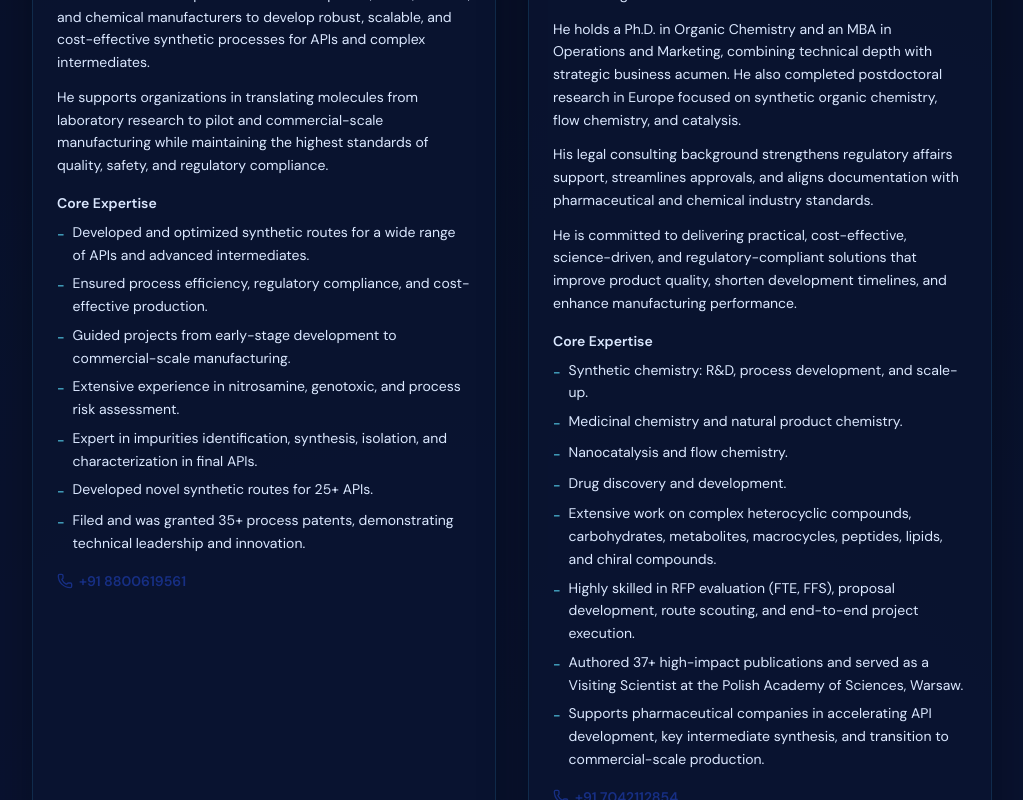
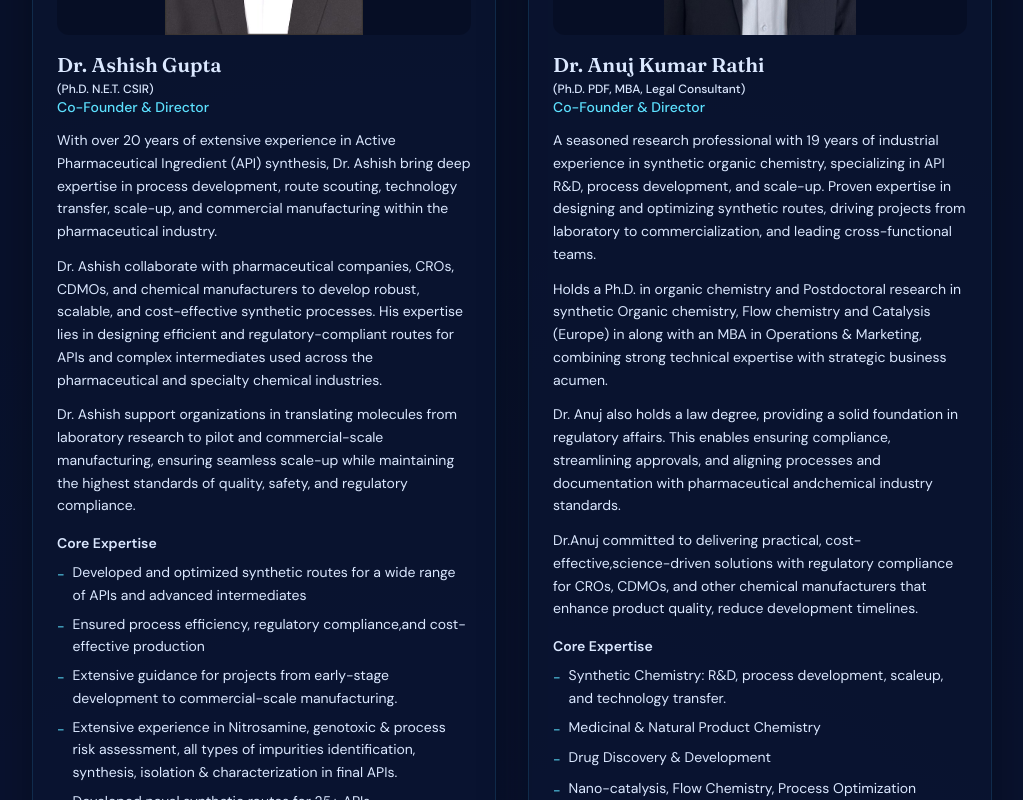
Before and after one commit to AmulyaKaushik/Imagine-Pharma-Solutions, a React (Vite) app: page /about in a window 1280 px wide. Shown: the part 2240-3040 px from the top of the page, without its empty margins (128-1151 px from the left). Built offline with nearby package versions, Linux system fonts and the light colour scheme.

Commit message:
edited bio of founders and added photos and made changed in hero section

```diff
--- a/src/components/Hero.jsx
+++ b/src/components/Hero.jsx
@@ -3,6 +3,7 @@
  * Uses an Unsplash pharma-lab image via CSS background.
  */
 import { motion } from 'framer-motion';
+import { useEffect, useState } from 'react';
 import { Link }   from 'react-router-dom';
 import { ArrowRight, ChevronDown } from 'lucide-react';
 import pharmaLabBg from '../assets/images/Pharmaceutical-Lab-Setup.png';
@@ -17,7 +18,25 @@ const item = {
   show:   { opacity: 1, y: 0, transition: { duration: 0.6, ease: 'easeOut' } },
 };
 
+const ROTATING_SERVICES = [
+  'Discovery Services',
+  'Development',
+  'Manufacturing',
+  'Specialty Chemicals',
+  'API Solutions',
+];
+
 export default function Hero() {
+  const [activeService, setActiveService] = useState(0);
+
+  useEffect(() => {
+    const timer = window.setInterval(() => {
+      setActiveService((prev) => (prev + 1) % ROTATING_SERVICES.length);
+    }, 2200);
+
+    return () => window.clearInterval(timer);
+  }, []);
+
   return (
     <section
       className="relative min-h-screen flex items-center overflow-hidden"
@@ -55,10 +74,22 @@ export default function Hero() {
                 Delivering Trust.
               </motion.h1>
 
-              {/* Sub-heading */}
-              <motion.p variants={item} className="text-lg md:text-2xl text-blue-100 max-w-2xl mb-10 leading-relaxed text-left">
-                Pharmaceutical excellence. From molecule to patient certified, rigorously tested, consistently trusted.
-              </motion.p>
+              {/* Rotating hero message */}
+              <motion.div variants={item} className="max-w-3xl mb-10 text-left">
+                <p className="text-white font-heading font-semibold text-3xl sm:text-4xl lg:text-5xl leading-[1.02]">
+                  A Global Resource For
+                </p>
+                <motion.p
+                  key={ROTATING_SERVICES[activeService]}
+                  initial={{ opacity: 0, y: 12 }}
+                  animate={{ opacity: 1, y: 0 }}
+                  transition={{ duration: 0.35, ease: 'easeOut' }}
+                  className="mt-2 text-cyan-200 font-heading font-semibold text-3xl sm:text-4xl lg:text-5xl leading-[1.02] min-h-[1.2em]"
+                  aria-live="polite"
+                >
+                  {ROTATING_SERVICES[activeService]}
+                </motion.p>
+              </motion.div>
 
               {/* CTA buttons */}
               <motion.div variants={item} className="flex flex-col sm:flex-row gap-4">
--- a/src/pages/About.jsx
+++ b/src/pages/About.jsx
@@ -5,6 +5,8 @@ import { motion } from 'framer-motion';
 import { Link }   from 'react-router-dom';
 import { Phone, Award, Target, Lightbulb, Globe, ArrowRight } from 'lucide-react';
 import SectionTitle from '../components/SectionTitle';
+import drAshishPhoto from '../assets/images/Dr. Ashish Gupta.jpeg';
+import drAnujPhoto from '../assets/images/Dr. Anuj Kumar Rathi.jpeg';
 
 /* Page transition wrapper */
 const PageWrapper = ({ children }) => (
@@ -31,19 +33,19 @@ const DIRECTORS = [
     credentials: '(Ph.D. N.E.T. CSIR)',
     role:  'Co-Founder & Director',
     phone: '+91 8800619561',
+    photo: drAshishPhoto,
     profile: [
-      'With over 20 years of extensive experience in Active Pharmaceutical Ingredient (API) synthesis, Dr. Ashish brings deep expertise in process development, route scouting, technology transfer, scale-up, and commercial manufacturing in the pharmaceutical industry.',
-      'He collaborates with pharmaceutical companies, CROs, CDMOs, and chemical manufacturers to develop robust, scalable, and cost-effective synthetic processes for APIs and complex intermediates.',
-      'He supports organizations in translating molecules from laboratory research to pilot and commercial-scale manufacturing while maintaining the highest standards of quality, safety, and regulatory compliance.',
+      'With over 20 years of extensive experience in Active Pharmaceutical Ingredient (API) synthesis, Dr. Ashish bring deep expertise in process development, route scouting, technology transfer, scale-up, and commercial manufacturing within the pharmaceutical industry.',
+      'Dr. Ashish collaborate with pharmaceutical companies, CROs, CDMOs, and chemical manufacturers to develop robust, scalable, and cost-effective synthetic processes. His expertise lies in designing efficient and regulatory-compliant routes for APIs and complex intermediates used across the pharmaceutical and specialty chemical industries.',
+      'Dr. Ashish support organizations in translating molecules from laboratory research to pilot and commercial-scale manufacturing, ensuring seamless scale-up while maintaining the highest standards of quality, safety, and regulatory compliance.',
     ],
     expertise: [
-      'Developed and optimized synthetic routes for a wide range of APIs and advanced intermediates.',
-      'Ensured process efficiency, regulatory compliance, and cost-effective production.',
-      'Guided projects from early-stage development to commercial-scale manufacturing.',
-      'Extensive experience in nitrosamine, genotoxic, and process risk assessment.',
-      'Expert in impurities identification, synthesis, isolation, and characterization in final APIs.',
+      'Developed and optimized synthetic routes for a wide range of APIs and advanced intermediates',
+      'Ensured process efficiency, regulatory compliance,and cost-effective production',
+      'Extensive guidance for projects from early-stage development to commercial-scale manufacturing.',
+      'Extensive experience in Nitrosamine, genotoxic & process risk assessment, all types of impurities identification, synthesis, isolation & characterization in final APIs.',
       'Developed novel synthetic routes for 25+ APIs.',
-      'Filed and was granted 35+ process patents, demonstrating technical leadership and innovation.',
+      'Filed and been granted 35+ process patents, demonstrating strong innovation and technical leadership',
     ],
   },
   {
@@ -51,22 +53,24 @@ const DIRECTORS = [
     credentials: '(Ph.D. PDF, MBA, Legal Consultant)',
     role:  'Co-Founder & Director',
     phone: '+91 7042112854',
+    photo: drAnujPhoto,
     profile: [
-      'A seasoned research professional with 19 years of industrial experience in synthetic organic chemistry, specializing in API R&D, process development, and scale-up.',
-      'He has proven expertise in designing and optimizing synthetic routes, driving projects from laboratory to commercialization, and leading cross-functional teams.',
-      'He holds a Ph.D. in Organic Chemistry and an MBA in Operations and Marketing, combining technical depth with strategic business acumen. He also completed postdoctoral research in Europe focused on synthetic organic chemistry, flow chemistry, and catalysis.',
-      'His legal consulting background strengthens regulatory affairs support, streamlines approvals, and aligns documentation with pharmaceutical and chemical industry standards.',
-      'He is committed to delivering practical, cost-effective, science-driven, and regulatory-compliant solutions that improve product quality, shorten development timelines, and enhance manufacturing performance.',
+      'A seasoned research professional with 19 years of industrial experience in synthetic organic chemistry, specializing in API R&D, process development, and scale-up. Proven expertise in designing and optimizing synthetic routes, driving projects from laboratory to commercialization, and leading cross-functional teams.',
+      'Holds a Ph.D. in organic chemistry and Postdoctoral research in synthetic Organic chemistry, Flow chemistry and Catalysis (Europe) in along with an MBA in Operations & Marketing, combining strong technical expertise with strategic business acumen.',
+      'Dr. Anuj also holds a law degree, providing a solid foundation in regulatory affairs. This enables ensuring compliance, streamlining approvals, and aligning processes and documentation with pharmaceutical andchemical industry standards.',
+      'Dr.Anuj committed to delivering practical, cost-effective,science-driven solutions with regulatory compliance for CROs, CDMOs, and other chemical manufacturers that enhance product quality, reduce development timelines.',
     ],
     expertise: [
-      'Synthetic chemistry: R&D, process development, and scale-up.',
-      'Medicinal chemistry and natural product chemistry.',
-      'Nanocatalysis and flow chemistry.',
-      'Drug discovery and development.',
-      'Extensive work on complex heterocyclic compounds, carbohydrates, metabolites, macrocycles, peptides, lipids, and chiral compounds.',
-      'Highly skilled in RFP evaluation (FTE, FFS), proposal development, route scouting, and end-to-end project execution.',
-      'Authored 37+ high-impact publications and served as a Visiting Scientist at the Polish Academy of Sciences, Warsaw.',
-      'Supports pharmaceutical companies in accelerating API development, key intermediate synthesis, and transition to commercial-scale production.',
+      'Synthetic Chemistry: R&D, process development, scaleup, and technology transfer.',
+      'Medicinal & Natural Product Chemistry',
+      'Drug Discovery & Development',
+      'Nano-catalysis, Flow Chemistry, Process Optimization &Route Scouting',
+      'API Development & Advanced Intermediat',
+      'Green Chemistry & Sustainable Process Development',
+      'Asymmetric Chemistry',
+      'Heterocyclic Chemistry & Complex Molecule Synthesis',
+      'Scale-Up & Commercial Manufacturing Support',
+      'Regulatory Compliance & Documentation (CMC Support)',
     ],
   },
 ];
@@ -159,11 +163,17 @@ export default function About() {
         <div className="max-w-5xl mx-auto px-4 sm:px-6 lg:px-8">
           <SectionTitle title="Meet Our Directors" subtitle="Visionary leaders who bring decades of pharmaceutical expertise." />
           <div className="grid md:grid-cols-2 gap-8">
-            {DIRECTORS.map(({ name, credentials, role, phone, profile, expertise }, i) => (
+            {DIRECTORS.map(({ name, credentials, role, phone, photo, profile, expertise }, i) => (
               <motion.div key={name} {...fadeUp(i * 0.15)}
                 className="bg-white rounded-2xl shadow-lg border border-slate-100 p-6 hover:shadow-xl transition-shadow duration-300"
               >
                 <div>
+                  <img
+                    src={photo}
+                    alt={name}
+                    className="w-full h-64 object-contain object-top rounded-xl mb-4 bg-slate-50"
+                    loading="lazy"
+                  />
                   <h3 className="font-heading font-bold text-xl text-primary-900">{name}</h3>
                   <p className="text-slate-500 text-xs font-medium mt-0.5">{credentials}</p>
                   <p className="text-teal-600 font-medium text-sm mb-3">{role}</p>
--- a/src/pages/AboutServices.jsx
+++ b/src/pages/AboutServices.jsx
@@ -5,6 +5,8 @@ import {
   FlaskConical, Briefcase, Atom, Leaf, CheckCircle2,
 } from 'lucide-react';
 import SectionTitle from '../components/SectionTitle';
+import drAshishPhoto from '../assets/images/Dr. Ashish Gupta.jpeg';
+import drAnujPhoto from '../assets/images/Dr. Anuj Kumar Rathi.jpeg';
 
 const PageWrapper = ({ children }) => (
   <motion.div
@@ -30,10 +32,17 @@ const DIRECTORS = [
     credentials: '(Ph.D. N.E.T. CSIR)',
     role: 'Co-Founder & Director - API Process Development and Manufacturing',
     phone: '+91 8800619561',
+    photo: drAshishPhoto,
     profile: [
-      'With over 20 years of extensive experience in Active Pharmaceutical Ingredient (API) synthesis, Dr. Ashish brings deep expertise in process development, route scouting, technology transfer, scale-up, and commercial manufacturing in the pharmaceutical industry.',
-      'He collaborates with pharmaceutical companies, CROs, CDMOs, and chemical manufacturers to develop robust, scalable, and cost-effective synthetic processes for APIs and complex intermediates.',
-      'He supports organizations in translating molecules from laboratory research to pilot and commercial-scale manufacturing while maintaining the highest standards of quality, safety, and regulatory compliance.',
+      'With over 20 years of extensive experience in Active Pharmaceutical Ingredient (API) synthesis, Dr. Ashish bring deep expertise in process development, route scouting, technology transfer, scale-up, and commercial manufacturing within the pharmaceutical industry.',
+      'Developed and optimized synthetic routes for a wide range of APIs and advanced intermediates',
+      'Ensured process efficiency, regulatory compliance,and cost-effective production',
+      'Extensive guidance for projects from early-stage development to commercial-scale manufacturing.',
+      'Extensive experience in Nitrosamine, genotoxic & process risk assessment, all types of impurities identification, synthesis, isolation & characterization in final APIs.',
+      'Developed novel synthetic routes for 25+ APIs.',
+      'Filed and been granted 35+ process patents, demonstrating strong innovation and technical leadership',
+      'Dr. Ashish collaborate with pharmaceutical companies, CROs, CDMOs, and chemical manufacturers to develop robust, scalable, and cost-effective synthetic processes. His expertise lies in designing efficient and regulatory-compliant routes for APIs and complex intermediates used across the pharmaceutical and specialty chemical industries.',
+      'Dr. Ashish support organizations in translating molecules from laboratory research to pilot and commercial-scale manufacturing, ensuring seamless scale-up while maintaining the highest standards of quality, safety, and regulatory compliance.',
     ],
   },
   {
@@ -41,10 +50,22 @@ const DIRECTORS = [
     credentials: '(Ph.D. PDF, MBA, Legal Consultant)',
     role: 'Co-Founder & Director - API R&D and Strategic Operations',
     phone: '+91 7042112854',
+    photo: drAnujPhoto,
     profile: [
-      'A seasoned research professional with 19 years of industrial experience in synthetic organic chemistry, specializing in API R&D, process development, and scale-up.',
-      'He has proven expertise in designing and optimizing synthetic routes, driving projects from laboratory to commercialization, and leading cross-functional teams.',
-      'He combines technical depth with strategic business acumen to deliver practical, cost-effective, science-driven, and regulatory-compliant solutions.',
+      'A seasoned research professional with 19 years of industrial experience in synthetic organic chemistry, specializing in API R&D, process development, and scale-up. Proven expertise in designing and optimizing synthetic routes, driving projects from laboratory to commercialization, and leading cross-functional teams.',
+      'Holds a Ph.D. in organic chemistry and Postdoctoral research in synthetic Organic chemistry, Flow chemistry and Catalysis (Europe) in along with an MBA in Operations & Marketing, combining strong technical expertise with strategic business acumen.',
+      'Dr. Anuj also holds a law degree, providing a solid foundation in regulatory affairs. This enables ensuring compliance, streamlining approvals, and aligning processes and documentation with pharmaceutical andchemical industry standards.',
+      'Synthetic Chemistry: R&D, process development, scaleup, and technology transfer.',
+      'Medicinal & Natural Product Chemistry',
+      'Drug Discovery & Development',
+      'Nano-catalysis, Flow Chemistry, Process Optimization &Route Scouting',
+      'API Development & Advanced Intermediat',
+      'Green Chemistry & Sustainable Process Development',
+      'Asymmetric Chemistry',
+      'Heterocyclic Chemistry & Complex Molecule Synthesis',
+      'Scale-Up & Commercial Manufacturing Support',
+      'Regulatory Compliance & Documentation (CMC Support)',
+      'Dr.Anuj committed to delivering practical, cost-effective,science-driven solutions with regulatory compliance for CROs, CDMOs, and other chemical manufacturers that enhance product quality, reduce development timelines.',
     ],
   },
 ];
@@ -104,7 +125,7 @@ const SERVICES = [
     color: 'from-blue-600 to-blue-800',
     desc: 'Experienced manufacturing and trading of high-quality APIs and pharmaceutical intermediates for domestic and global markets.',
     features: [
-      'GMP-compliant manufacturing',
+      'Certified manufacturing',
       'Rigorous quality testing',
       'Reliable and timely delivery',
     ],
@@ -229,12 +250,18 @@ export default function AboutServices() {
         <div className="max-w-5xl mx-auto px-4 sm:px-6 lg:px-8">
           <SectionTitle title="Meet Our Directors" subtitle="Visionary leaders who bring decades of pharmaceutical expertise." />
           <div className="grid md:grid-cols-2 gap-8">
-            {DIRECTORS.map(({ name, credentials, role, phone, profile }, i) => (
+            {DIRECTORS.map(({ name, credentials, role, phone, photo, profile }, i) => (
               <motion.div
                 key={name}
                 {...fadeUp(i * 0.12)}
                 className="bg-white rounded-2xl shadow-lg border border-slate-100 p-6 hover:shadow-xl transition-shadow duration-300"
               >
+                <img
+                  src={photo}
+                  alt={name}
+                  className="w-full h-64 object-contain object-top rounded-xl mb-4 bg-slate-50"
+                  loading="lazy"
+                />
                 <h3 className="font-heading font-bold text-xl text-primary-900">{name}</h3>
                 <p className="text-slate-500 text-xs font-medium mt-0.5">{credentials}</p>
                 <p className="text-teal-600 font-medium text-sm mb-3">{role}</p>
--- a/src/pages/Career.jsx
+++ b/src/pages/Career.jsx
@@ -44,7 +44,7 @@ const SERVICES = [
   {
     icon: GraduationCap,
     title: 'Higher Studies & Certifications',
-    desc: 'Guidance on postgraduate programs, advanced certifications (GMP, RAC), scholarships, research fellowships, and lifelong learning opportunities in India and abroad.',
+    desc: 'Guidance on postgraduate programs, advanced certifications (certified, RAC), scholarships, research fellowships, and lifelong learning opportunities in India and abroad.',
     color: 'from-violet-500 to-violet-700',
   },
   {
--- a/src/pages/Home.jsx
+++ b/src/pages/Home.jsx
@@ -82,8 +82,8 @@ const ABOUT_SECTION_CARDS = [
   {
     icon: Leaf,
     title: 'Pharma Research And Training',
-    desc: 'End-to-end regulatory support: USFDA, EMA, WHO-GMP dossier preparation, submissions, and post-approval lifecycle management.',
-    stat: 'USFDA · EMA · WHO-GMP',
+    desc: 'End-to-end regulatory support: USFDA, EMA, WHO-certified dossier preparation, submissions, and post-approval lifecycle management.',
+    stat: 'USFDA · EMA · WHO-certified',
     span: 'lg:col-span-8',
   },
 ];
--- a/src/pages/Products.jsx
+++ b/src/pages/Products.jsx
@@ -25,7 +25,7 @@ const PRODUCT_CATEGORIES = [
   {
     icon: Beaker,
     title: 'Active Pharmaceutical Ingredients (APIs)',
-    description: 'High-quality, GMP-compliant APIs manufactured with rigorous quality control and regulatory adherence.',
+    description: 'High-quality, certified APIs manufactured with rigorous quality control and regulatory adherence.',
     features: [
       'Therapeutic API synthesis',
       'Custom API development',
@@ -197,7 +197,7 @@ export default function Products() {
                   <Shield className="w-6 h-6 text-teal-600 flex-shrink-0" />
                   <div>
                     <h4 className="font-semibold text-primary-900 text-sm mb-1">Regulatory Compliance</h4>
-                    <p className="text-slate-600 text-sm">Full GMP compliance, DMF filing support, and regulatory documentation.</p>
+                    <p className="text-slate-600 text-sm">Full certified compliance, DMF filing support, and regulatory documentation.</p>
                   </div>
                 </div>
                 <div className="flex gap-3">
--- a/src/pages/Services.jsx
+++ b/src/pages/Services.jsx
@@ -65,7 +65,7 @@ const SERVICES = [
     img: 'https://images.unsplash.com/photo-1563213126-a4273aed2016?auto=format&fit=crop&w=800&q=80',
     desc: 'We are experienced manufacturers and traders of Active Pharmaceutical Ingredients (APIs) and pharmaceutical intermediates. Our products meet stringent quality standards and are supplied to domestic and international markets.',
     features: [
-      'GMP-compliant manufacturing',
+      'Certified manufacturing',
       'Wide range of APIs and intermediates',
       'Domestic and international supply',
       'Rigorous quality testing',
--- a/src/pages/Training.jsx
+++ b/src/pages/Training.jsx
@@ -77,7 +77,7 @@ const CURRICULUM = [
     icon: BookOpen,
     title: 'Documentation & Compliance',
     topics: [
-      'GMP documentation systems',
+      'Certified documentation systems',
       'SOP writing & review',
       'Deviation and CAPA management',
       'Audit readiness',
```
Also changed, not shown: src/assets/images/Dr. Anuj Kumar Rathi.jpeg (added), src/assets/images/Dr. Ashish Gupta.jpeg (added).
